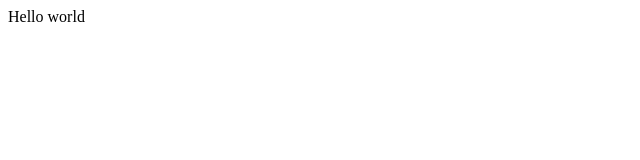
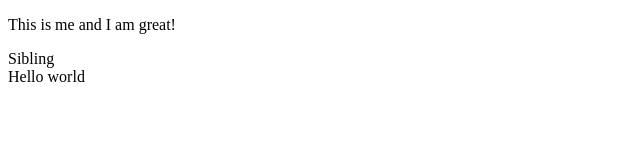
Before and after one commit to rais6022/JavaScript, a website: page 32_Children/index.html in a window 1280 px wide. Shown: the whole page, without its empty margins (0-640 px from the left). Drawn offline with Linux system fonts and the light colour scheme.

Commit message:
committed

```diff
--- a/32_Children/index.html
+++ b/32_Children/index.html
@@ -8,6 +8,10 @@
     <link rel="stylesheet" href="style.css">
 </head>
 <body>
+    <div>
+        <p>This is me and I am great!</p>
+        <span>Sibling</span>
+      </div>
     Hello world
     <script src="script.js"></script>
 
--- a/32_Children/script.js
+++ b/32_Children/script.js
@@ -1 +1,4 @@
-console.log(document.firstChild)
+console.log(document.body.firstChild)
+console.log(document.body.lastChild)
+let arr = Array.from(document.body.childNodes)
+console.log(arr)
```
